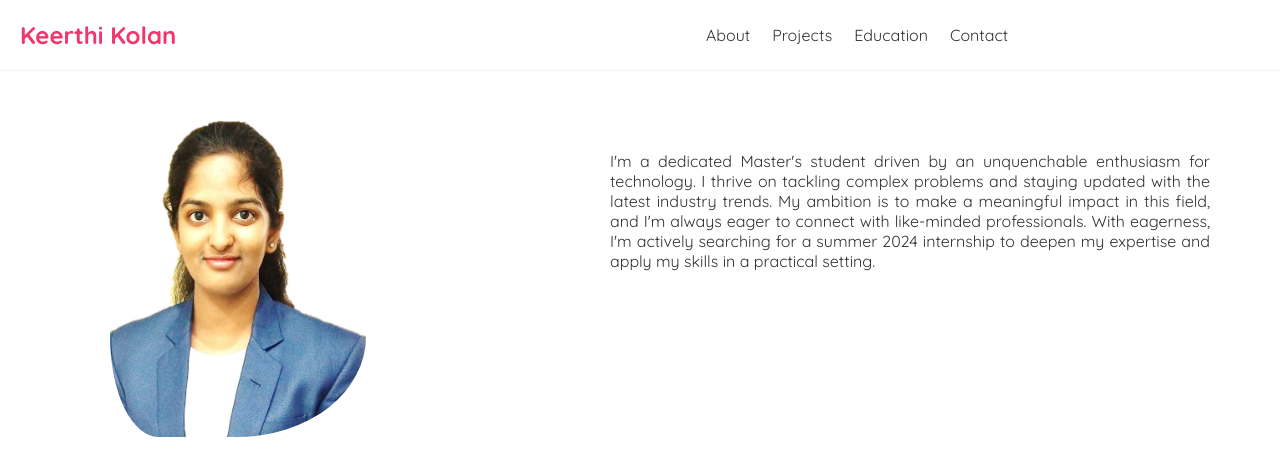
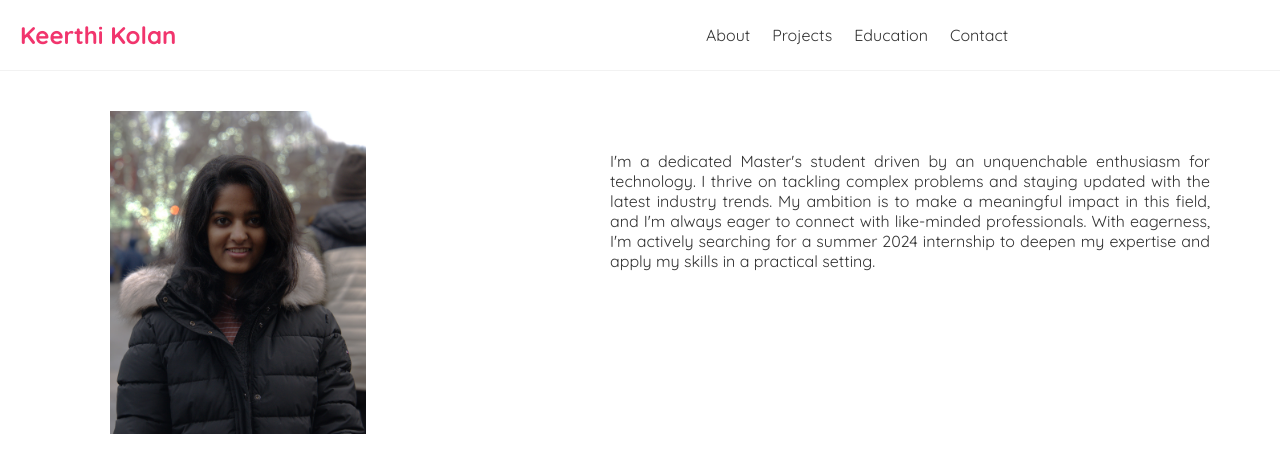
Before and after one commit to Keerthi-Kolan/My-Portfolio, a React (Create React App) app: page / in a window 1280 px wide. Shown: the top 476 px of the page. Built offline with nearby package versions, Linux system fonts and the light colour scheme.

Commit message:
Updated Profile Picture

```diff
--- a/public/index.html
+++ b/public/index.html
@@ -24,7 +24,7 @@
       work correctly both with client-side routing and a non-root public URL.
       Learn how to configure a non-root public URL by running `npm run build`.
     -->
-    <title>React App</title>
+    <title>Keerthi Kolan</title>
   </head>
   <body>
     <noscript>You need to enable JavaScript to run this app.</noscript>
--- a/src/index.css
+++ b/src/index.css
@@ -60,8 +60,7 @@
   width: 20%;
   float: left;
   margin: 40px auto;
-  max-width: 20%;
-  border-radius: 40%;
+  max-width: 50%;
 }
 .Masters {
   text-align: center;
```
Also changed, not shown: src/Keerthi.jpg.
